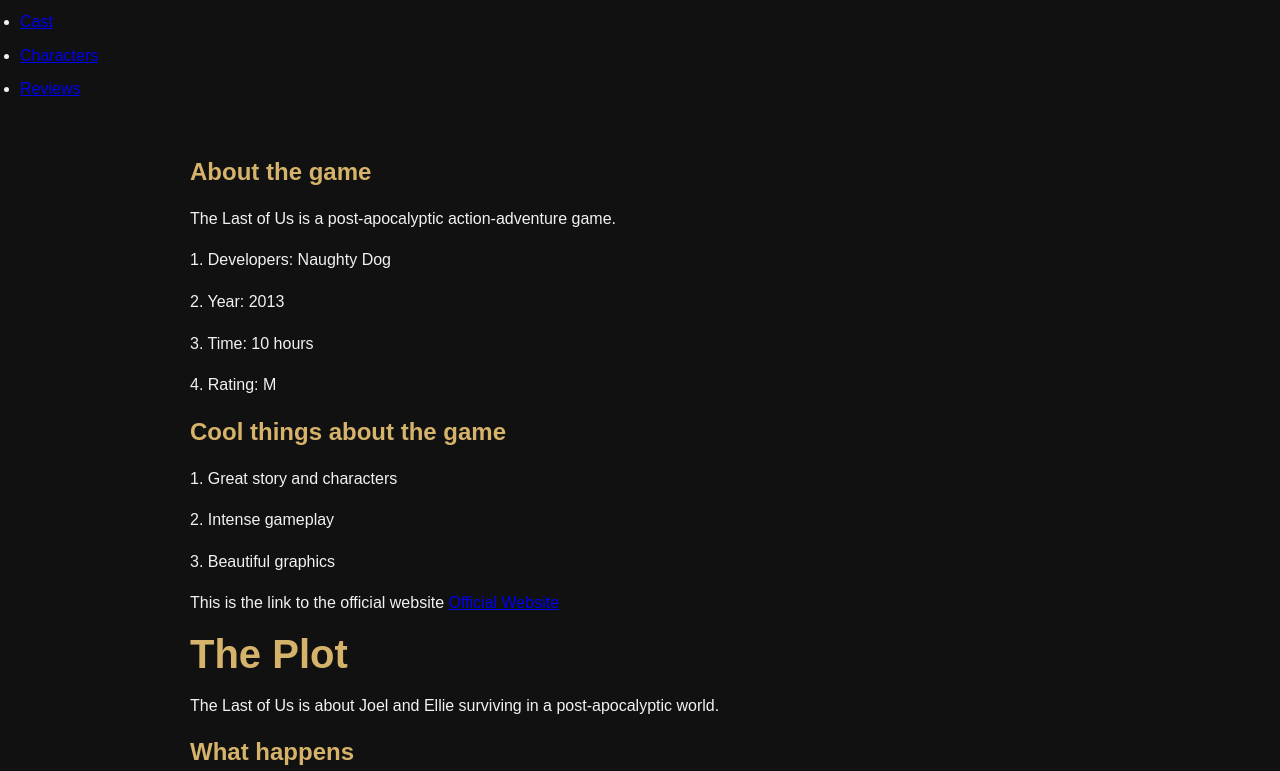
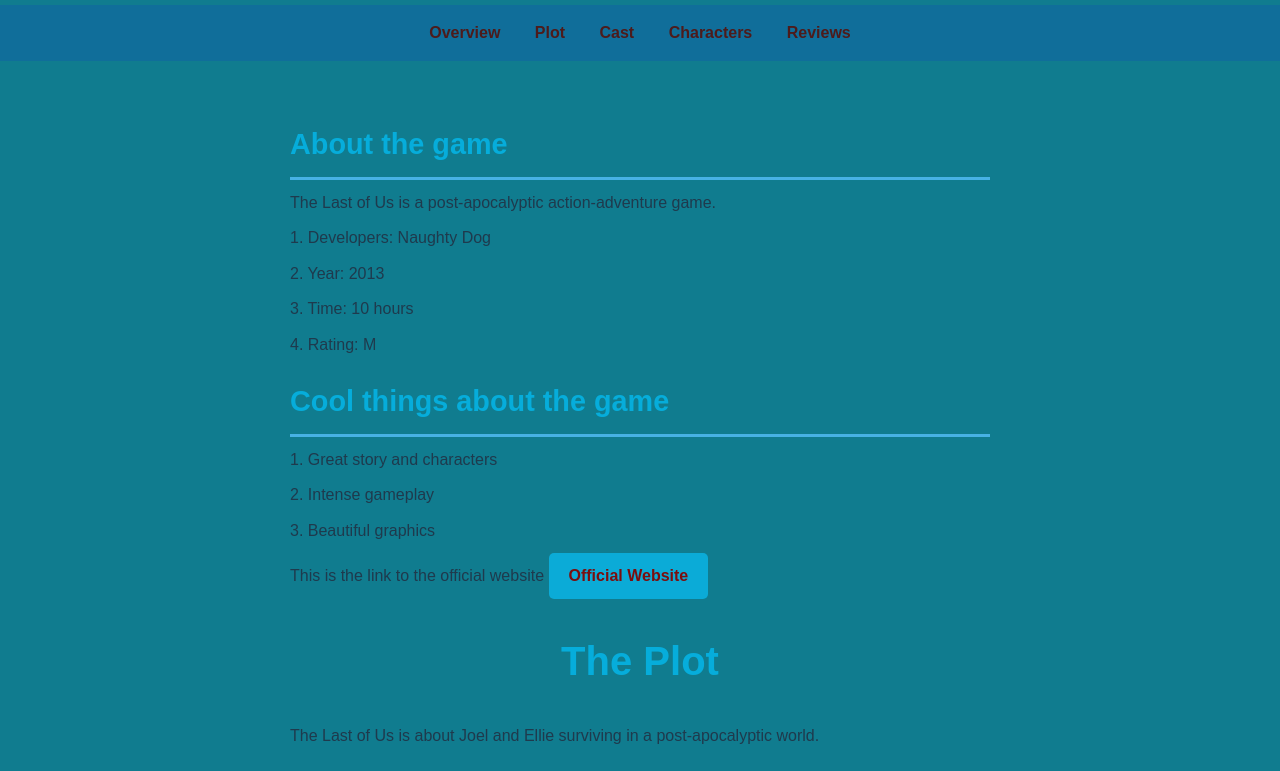
Before and after one commit to 1snouf/unit-6, a plain HTML site: page Chapter-2-Links and navigation/chapter 2 Exercise/index.html in a window 1280 px wide. Shown: the part 119-890 px from the top of the page. Drawn offline with Linux system fonts and the light colour scheme.

Commit message:
style.css

```diff
--- a/Chapter-2-Links and navigation/chapter 2 Exercise/style.css
+++ b/Chapter-2-Links and navigation/chapter 2 Exercise/style.css
@@ -1,124 +1,67 @@
 body {
     font-family: Arial, sans-serif;
+    background-color: #107c8f;
+    color: #1f3a4d;
     margin: 0;
-    background-color: #111111;
-    color: #f2f2f2;
-}
-
-header {
-    background-color: #1f2a24;
-    text-align: center;
-    padding: 30px;
+    padding: 0;
+    line-height: 1.6;
 }
 
 h1 {
-    margin: 0;
-    color: #d6b36a;
-    font-size: 40px;
+    color: #06addb;
+    text-align: center;
+    font-size: 2.5em;
+    margin: 30px 0;
 }
 
-.subtitle {
-    color: #dddddd;
-    font-size: 18px;
+h2 {
+    color: #06addb;
+    font-size: 1.8em;
+    margin: 20px 0 10px;
+    border-bottom: 3px solid #47b2e4;
+    padding-bottom: 10px;
 }
 
-nav {
-    margin-top: 20px;
-    display: flex;
-    justify-content: center;
-    gap: 0;
-    background-color: #2a3428;
-    padding: 0;
-    border-radius: 8px;
-    overflow: hidden;
-    box-shadow: 0 2px 10px rgba(0,0,0,0.3);
+p {
+    font-size: 1em;
+    margin: 10px 0;
 }
 
-nav a {
-    color: white;
+a {
+    color: #06addb;
     text-decoration: none;
-    margin: 0;
-    padding: 12px 20px;
-    background-color: #3b4d3f;
-    border: none;
-    font-weight: 500;
-    transition: all 0.3s ease;
-    border-right: 1px solid #2a3428;
-    display: inline-block;
 }
 
-nav a:last-child {
-    border-right: none;
+ul {
+    background-color: #106e9a;
+    padding: 15px 0;
+    margin: 0;
+    list-style: none;
+    text-align: center;
 }
 
-nav a:hover {
-    background-color: #d6b36a;
-    color: #111111;
+li {
+    display: inline-block;
+    margin: 0 15px;
 }
 
-nav a.active {
-    background-color: #d6b36a;
-    color: #111111;
+li a {
+    color: #4d1b1b;
+    font-weight: bold;
 }
 
 main {
-    max-width: 900px;
-    margin: auto;
+    max-width: 700px;
+    margin: 20px auto;
     padding: 20px;
 }
 
-.content-box {
-    background-color: #1c1c1c;
-    padding: 20px;
-    margin-bottom: 20px;
-    border-left: 5px solid #d6b36a;
-    border-radius: 8px;
+.btn {
+    display: inline-block;
+    background-color: #0babd7;
+    color: rgb(123, 14, 14);
+    padding: 10px 20px;
+    text-decoration: none;
+    border-radius: 5px;
+    font-weight: bold;
 }
-
-.highlight {
-    background-color: #26352b;
-}
-
-h2 {
-    color: #d6b36a;
-}
-
-p, li {
-    line-height: 1.6;
-    font-size: 16px;
-}
-
-.button-link {
-    display: inline-block;
-    background-color: #d6b36a;
-    color: #111111;
-    padding: 12px 18px;
-    margin-top: 10px;
-    text-decoration: none;
-    border-radius: 6px;
-    font-weight: bold;
-    transition: all 0.3s ease;
-}
-
-.button-link:hover {
-    background-color: white;
-}
-
-footer {
-    text-align: center;
-    background-color: #1f2a24;
-    padding: 15px;
-    margin-top: 20px;
-}
-
-ul {
-    padding-left: 20px;
-}
-
-li {
-    margin-bottom: 8px;
-}
-
-strong {
-    color: #d6b36a;
-}
```
